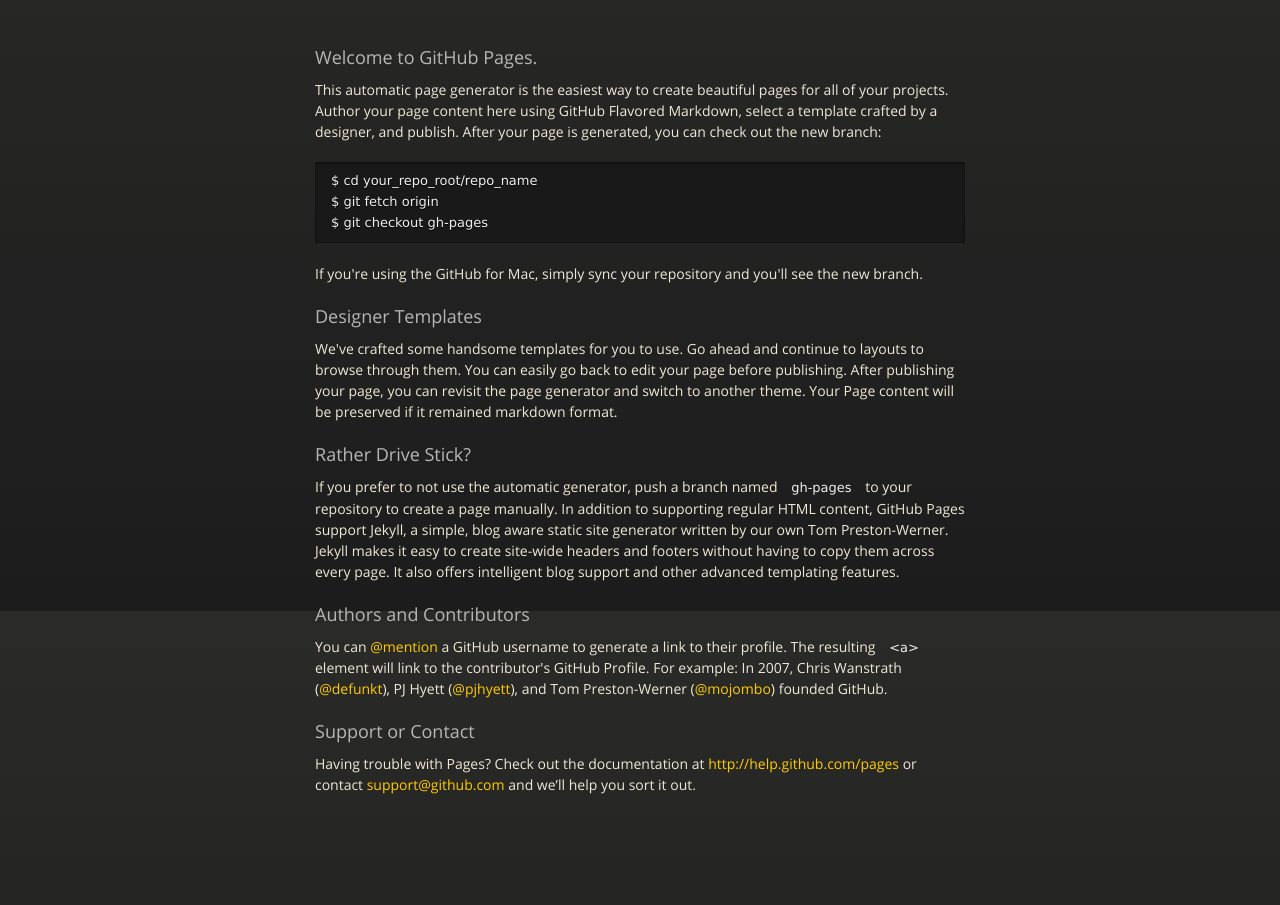
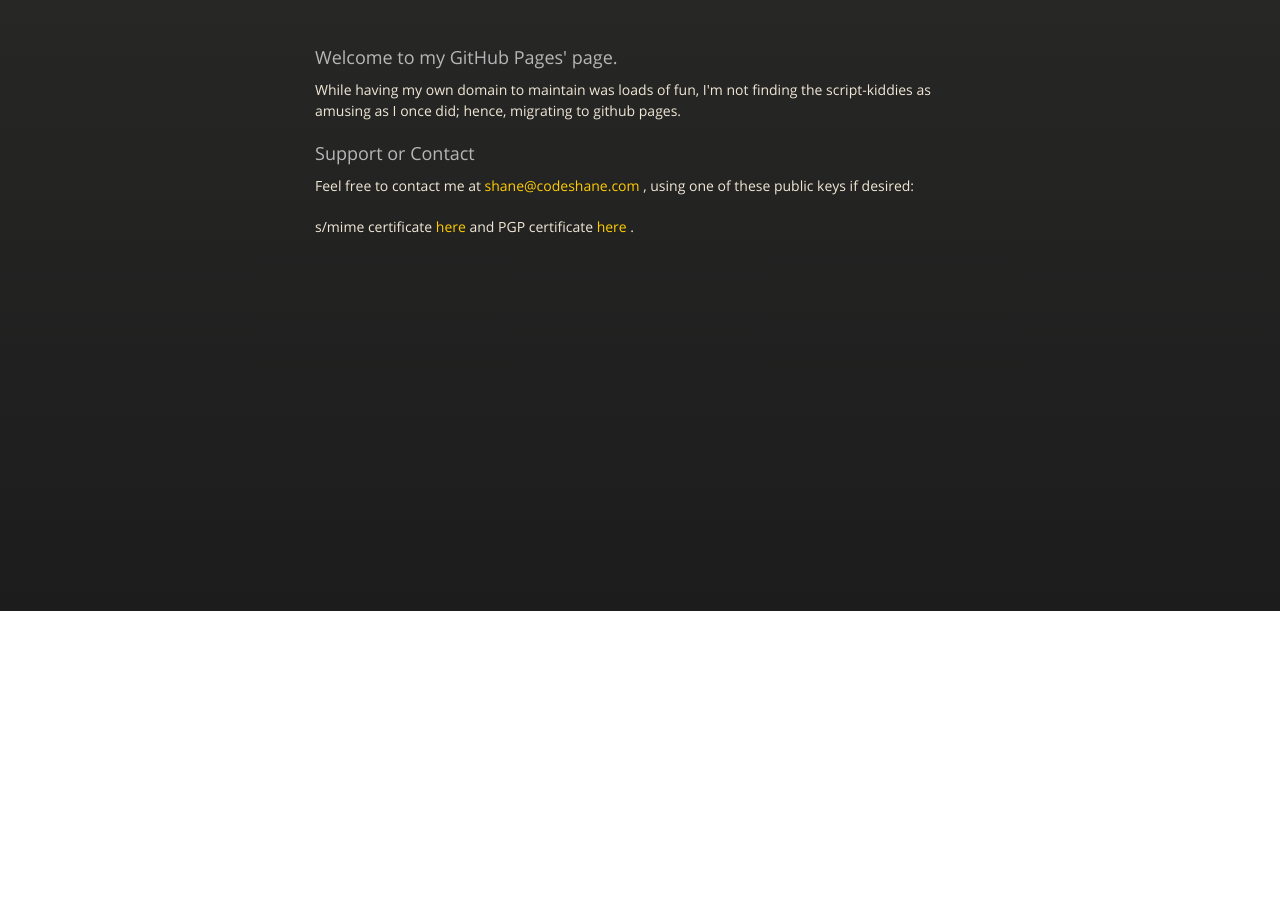
Before and after one commit to CodeShane/codeshane.github.io, a plain HTML site: page index.html in a window 1280 px wide. Shown: the part 189-1094 px from the top of the page. After the commit the page ends 800 px from the top, so only its background shows below. Drawn offline with nearby package versions, Linux system fonts and the light colour scheme.

Commit message:
initial commit - removed boilerplate text.

```diff
--- a/index.html
+++ b/index.html
@@ -28,7 +28,7 @@
 
       <section>
         <div id="title">
-          <h1>Codeshane.github.io</h1>
+          <h1>codeshane.github.io</h1>
           <p></p>
           <hr>
           <span class="credits left">Project maintained by <a href="https://github.com/CodeShane">CodeShane</a></span>
@@ -36,36 +36,14 @@
         </div>
 
         <h3>
-<a name="welcome-to-github-pages" class="anchor" href="#welcome-to-github-pages"><span class="octicon octicon-link"></span></a>Welcome to GitHub Pages.</h3>
+		<a name="welcome-to-my-page" class="anchor" href="#welcome-to-my-page"><span class="octicon octicon-link"></span></a>Welcome to my GitHub Pages' page.</h3>
 
-<p>This automatic page generator is the easiest way to create beautiful pages for all of your projects. Author your page content here using GitHub Flavored Markdown, select a template crafted by a designer, and publish. After your page is generated, you can check out the new branch:</p>
+		<p>While having my own domain to maintain was loads of fun, I'm not finding the script-kiddies as amusing as I once did; hence, migrating to github pages.</p>
 
-<pre><code>$ cd your_repo_root/repo_name
-$ git fetch origin
-$ git checkout gh-pages
-</code></pre>
-
-<p>If you're using the GitHub for Mac, simply sync your repository and you'll see the new branch.</p>
-
-<h3>
-<a name="designer-templates" class="anchor" href="#designer-templates"><span class="octicon octicon-link"></span></a>Designer Templates</h3>
-
-<p>We've crafted some handsome templates for you to use. Go ahead and continue to layouts to browse through them. You can easily go back to edit your page before publishing. After publishing your page, you can revisit the page generator and switch to another theme. Your Page content will be preserved if it remained markdown format.</p>
-
-<h3>
-<a name="rather-drive-stick" class="anchor" href="#rather-drive-stick"><span class="octicon octicon-link"></span></a>Rather Drive Stick?</h3>
-
-<p>If you prefer to not use the automatic generator, push a branch named <code>gh-pages</code> to your repository to create a page manually. In addition to supporting regular HTML content, GitHub Pages support Jekyll, a simple, blog aware static site generator written by our own Tom Preston-Werner. Jekyll makes it easy to create site-wide headers and footers without having to copy them across every page. It also offers intelligent blog support and other advanced templating features.</p>
-
-<h3>
-<a name="authors-and-contributors" class="anchor" href="#authors-and-contributors"><span class="octicon octicon-link"></span></a>Authors and Contributors</h3>
-
-<p>You can <a href="https://github.com/blog/821" class="user-mention">@mention</a> a GitHub username to generate a link to their profile. The resulting <code>&lt;a&gt;</code> element will link to the contributor's GitHub Profile. For example: In 2007, Chris Wanstrath (<a href="https://github.com/defunkt" class="user-mention">@defunkt</a>), PJ Hyett (<a href="https://github.com/pjhyett" class="user-mention">@pjhyett</a>), and Tom Preston-Werner (<a href="https://github.com/mojombo" class="user-mention">@mojombo</a>) founded GitHub.</p>
-
-<h3>
-<a name="support-or-contact" class="anchor" href="#support-or-contact"><span class="octicon octicon-link"></span></a>Support or Contact</h3>
-
-<p>Having trouble with Pages? Check out the documentation at <a href="http://help.github.com/pages">http://help.github.com/pages</a> or contact <a href="mailto:support@github.com">support@github.com</a> and we’ll help you sort it out.</p>
+		<h3>
+		<a name="support-or-contact" class="anchor" href="#support-or-contact"><span class="octicon octicon-link"></span></a>Support or Contact</h3>
+		<p>Feel free to contact me at <a href="mailto:shane@codeshane.com">shane@codeshane.com</a> , using one of these public keys if desired:</p>
+		<p>s/mime certificate <a href="http://codeshane.github.io/key/smime.cert">here</a> and PGP certificate <a href="http://codeshane.github.io/key/pgp.cert">here</a> . </p>
       </section>
 
     </div>
```
